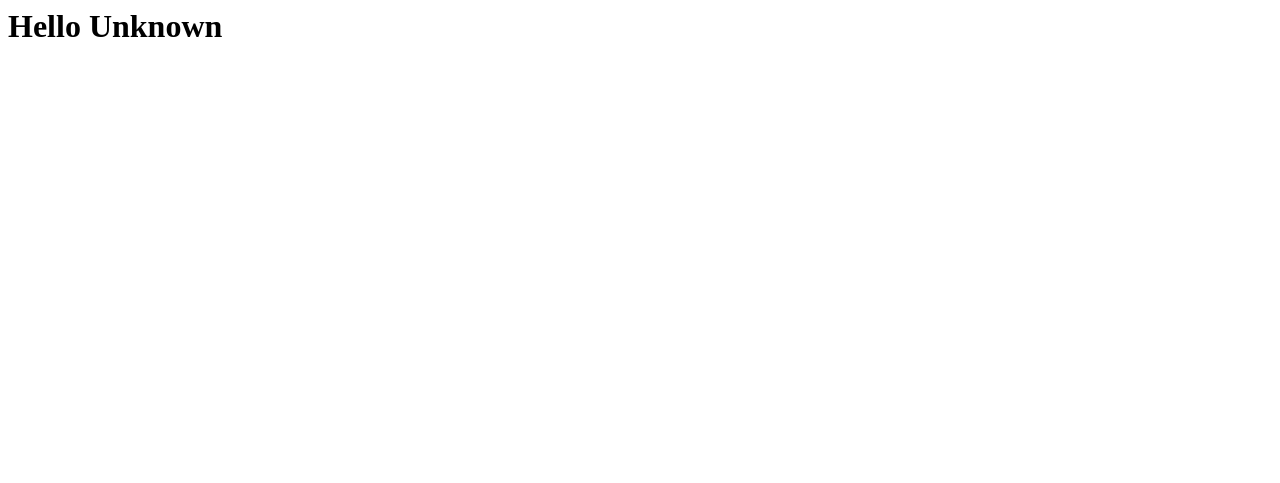
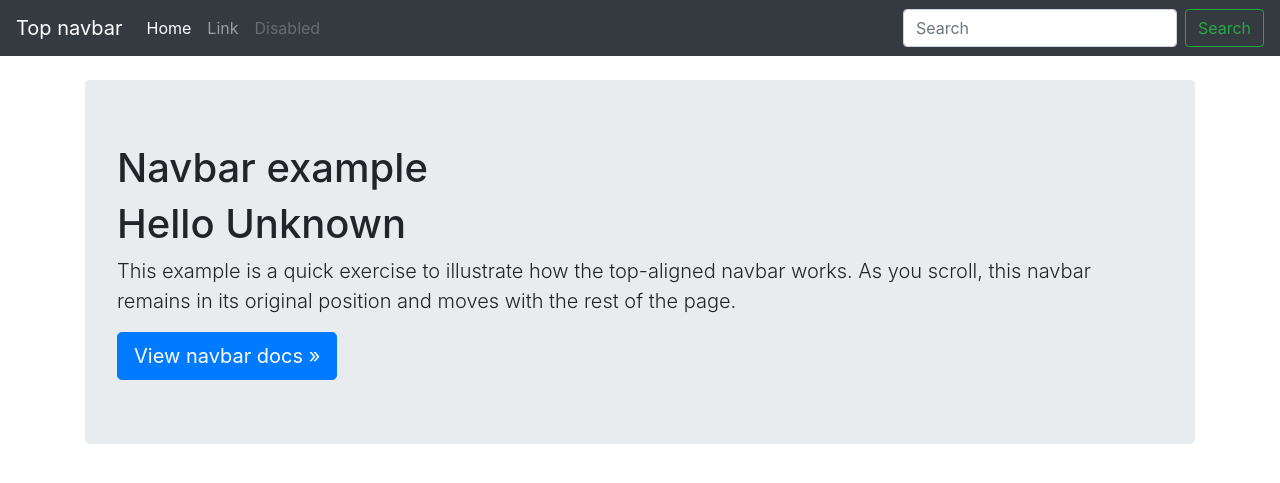
Before and after one commit to Francis-Njoku/clothstore, a Django app: page / in a window 1280 px wide. Before the commit the part shown is almost empty. Shown: the top 483 px of the page. Run offline with Django 3.2, Linux system fonts and the light colour scheme; some libraries are stand-ins or nearby versions.

Commit message:
update base.html

```diff
--- a/templates/base.html
+++ b/templates/base.html
@@ -1 +1,87 @@
-<h1>Hello {{username_is}}</h1>
+
+
+<!doctype html>
+<html lang="en">
+  <head>
+    <meta charset="utf-8">
+    <meta name="viewport" content="width=device-width, initial-scale=1, shrink-to-fit=no">
+    <meta name="description" content="">
+    <meta name="author" content="Mark Otto, Jacob Thornton, and Bootstrap contributors">
+    <meta name="generator" content="Jekyll v4.0.1">
+    <title>Top navbar example · Bootstrap</title>
+
+    <link rel="canonical" href="https://getbootstrap.com/docs/4.5/examples/navbar-static/">
+
+    <!-- Bootstrap core CSS -->
+    <link rel="stylesheet" href="https://stackpath.bootstrapcdn.com/bootstrap/4.5.0/css/bootstrap.min.css" integrity="sha384-9aIt2nRpC12Uk9gS9baDl411NQApFmC26EwAOH8WgZl5MYYxFfc+NcPb1dKGj7Sk" crossorigin="anonymous">
+
+    <!-- Favicons -->
+<link rel="apple-touch-icon" href="https://getbootstrap.com/docs/4.5/assets/img/favicons/apple-touch-icon.png" sizes="180x180">
+<link rel="icon" href="https://getbootstrap.com/docs/4.5/assets/img/favicons/favicon-32x32.png" sizes="32x32" type="image/png">
+<link rel="icon" href="/docs/4.5/assets/img/favicons/favicon-16x16.png" sizes="16x16" type="image/png">
+<link rel="manifest" href="https://getbootstrap.com/docs/4.5/assets/img/favicons/favicon-16x16.pngs/4.5/assets/img/favicons/manifest.json">
+<link rel="mask-icon" href="/docs/4.5/assets/img/favicons/safari-pinned-tab.svg" color="#563d7c">
+<link rel="icon" href="/docs/4.5/assets/img/favicons/favicon.ico">
+<meta name="msapplication-config" content="/docs/4.5/assets/img/favicons/browserconfig.xml">
+<meta name="theme-color" content="#563d7c">
+
+
+    <style>
+      .bd-placeholder-img {
+        font-size: 1.125rem;
+        text-anchor: middle;
+        -webkit-user-select: none;
+        -moz-user-select: none;
+        -ms-user-select: none;
+        user-select: none;
+      }
+
+      @media (min-width: 768px) {
+        .bd-placeholder-img-lg {
+          font-size: 3.5rem;
+        }
+      }
+    </style>
+    <!-- Custom styles for this template -->
+    <link href="navbar-top.css" rel="stylesheet">
+  </head>
+  <body>
+    <nav class="navbar navbar-expand-md navbar-dark bg-dark mb-4">
+  <a class="navbar-brand" href="#">Top navbar</a>
+  <button class="navbar-toggler" type="button" data-toggle="collapse" data-target="#navbarCollapse" aria-controls="navbarCollapse" aria-expanded="false" aria-label="Toggle navigation">
+    <span class="navbar-toggler-icon"></span>
+  </button>
+  <div class="collapse navbar-collapse" id="navbarCollapse">
+    <ul class="navbar-nav mr-auto">
+      <li class="nav-item active">
+        <a class="nav-link" href="#">Home <span class="sr-only">(current)</span></a>
+      </li>
+      <li class="nav-item">
+        <a class="nav-link" href="#">Link</a>
+      </li>
+      <li class="nav-item">
+        <a class="nav-link disabled" href="#" tabindex="-1" aria-disabled="true">Disabled</a>
+      </li>
+    </ul>
+    <form class="form-inline mt-2 mt-md-0">
+      <input class="form-control mr-sm-2" type="text" placeholder="Search" aria-label="Search">
+      <button class="btn btn-outline-success my-2 my-sm-0" type="submit">Search</button>
+    </form>
+  </div>
+</nav>
+
+<main role="main" class="container">
+  <div class="jumbotron">
+    <h1>Navbar example</h1>
+    <h1>Hello {{username_is}}</h1>
+    <p class="lead">This example is a quick exercise to illustrate how the top-aligned navbar works. As you scroll, this navbar remains in its original position and moves with the rest of the page.</p>
+    <a class="btn btn-lg btn-primary" href="/docs/4.5/components/navbar/" role="button">View navbar docs &raquo;</a>
+  </div>
+</main>
+<script src="https://code.jquery.com/jquery-3.5.1.slim.min.js" integrity="sha384-DfXdz2htPH0lsSSs5nCTpuj/zy4C+OGpamoFVy38MVBnE+IbbVYUew+OrCXaRkfj" crossorigin="anonymous"></script>
+
+      <script src="https://cdn.jsdelivr.net/npm/popper.js@1.16.0/dist/umd/popper.min.js" integrity="sha384-Q6E9RHvbIyZFJoft+2mJbHaEWldlvI9IOYy5n3zV9zzTtmI3UksdQRVvoxMfooAo" crossorigin="anonymous"></script>
+<script src="https://stackpath.bootstrapcdn.com/bootstrap/4.5.0/js/bootstrap.min.js" integrity="sha384-OgVRvuATP1z7JjHLkuOU7Xw704+h835Lr+6QL9UvYjZE3Ipu6Tp75j7Bh/kR0JKI" crossorigin="anonymous"></script>
+
+      </body>
+</html>
```
